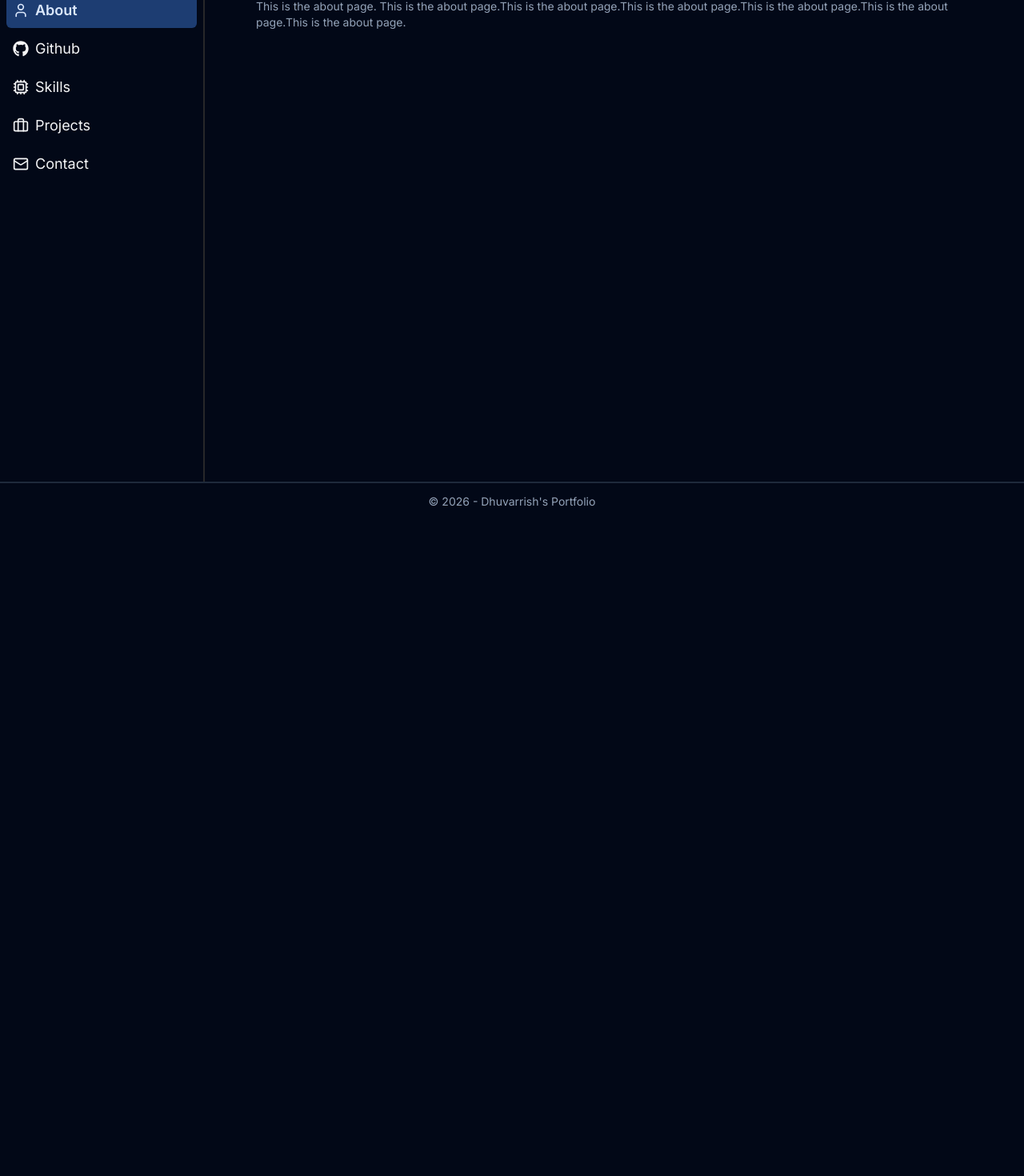
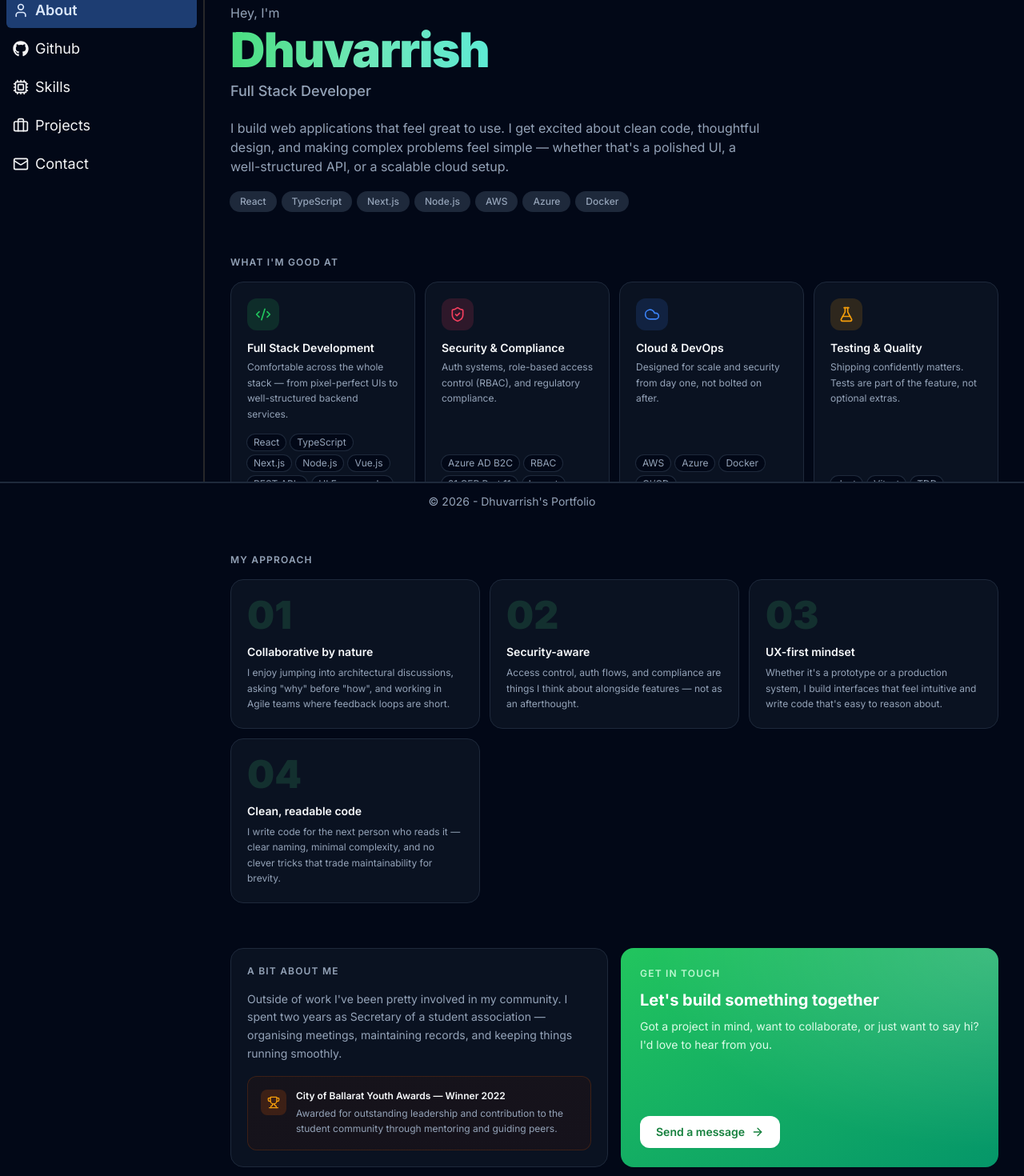
Before and after one commit to Dhuvarrish/portfolio-web, a Next.js app: page / in a window 1280 px wide. Shown: the part 150-1620 px from the top of the page at 80% size. Before the commit the page ends 800 px from the top, so only its background shows below. Built offline with nearby package versions, Linux system fonts and the light colour scheme.

Commit message:
About me page

```diff
--- a/app/page.tsx
+++ b/app/page.tsx
@@ -1,8 +1,233 @@
+import Link from "next/link";
+import { Code2, Cloud, Palette, FlaskConical, Trophy, ArrowRight, Users, ShieldCheck, Venus, Frame } from "lucide-react";
+
+const techStack = ["React", "TypeScript", "Next.js", "Node.js", "AWS", "Azure", "Docker"];
+
+const expertise = [
+  {
+    icon: Code2,
+    bg: "bg-green-500/10 dark:bg-green-500/15",
+    iconColor: "text-green-500",
+    title: "Full Stack Development",
+    tags: ["React", "TypeScript", "Next.js", "Node.js", "Vue.js", "REST APIs", "UI Frameworks"],
+    description: "Comfortable across the whole stack — from pixel-perfect UIs to well-structured backend services.",
+    cols: "sm:col-span-2 lg:col-span-1",
+  },
+  {
+    icon: ShieldCheck,
+    bg: "bg-rose-500/10 dark:bg-rose-500/15",
+    iconColor: "text-rose-500",
+    title: "Security & Compliance",
+    tags: ["Azure AD B2C", "RBAC", "21 CFR Part 11", "bcrypt"],
+    description: "Auth systems, role-based access control (RBAC), and regulatory compliance.",
+    cols: "",
+  },
+  {
+    icon: Cloud,
+    bg: "bg-blue-500/10 dark:bg-blue-500/15",
+    iconColor: "text-blue-500",
+    title: "Cloud & DevOps",
+    tags: ["AWS", "Azure", "Docker", "CI/CD"],
+    description: "Designed for scale and security from day one, not bolted on after.",
+    cols: "",
+  },
+
+  {
+    icon: FlaskConical,
+    bg: "bg-amber-500/10 dark:bg-amber-500/15",
+    iconColor: "text-amber-500",
+    title: "Testing & Quality",
+    tags: ["Jest", "Vitest", "TDD"],
+    description: "Shipping confidently matters. Tests are part of the feature, not optional extras.",
+    cols: "sm:col-span-2 lg:col-span-1",
+  },
+];
+
+const approach = [
+  {
+    num: "01",
+    icon: Users,
+    title: "Collaborative by nature",
+    description:
+      "I enjoy jumping into architectural discussions, asking \"why\" before \"how\", and working in Agile teams where feedback loops are short.",
+  },
+  {
+    num: "02",
+    icon: ShieldCheck,
+    title: "Security-aware",
+    description:
+      "Access control, auth flows, and compliance are things I think about alongside features — not as an afterthought.",
+  },
+  {
+    num: "03",
+    icon: Palette,
+    title: "UX-first mindset",
+    description:
+      "Whether it's a prototype or a production system, I build interfaces that feel intuitive and write code that's easy to reason about.",
+  },
+  {
+    num: "04",
+    icon: Code2,
+    title: "Clean, readable code",
+    description:
+      "I write code for the next person who reads it — clear naming, minimal complexity, and no clever tricks that trade maintainability for brevity.",
+  },
+];
+
 export default function AboutPage() {
   return (
-    <div className="p-4 md:p-8">
-      <h1 className="text-2xl md:text-3xl font-bold">About</h1>
-      <p className="mt-4 text-base md:text-sm text-muted-foreground">This is the about page. This is the about page.This is the about page.This is the about page.This is the about page.This is the about page.This is the about page.</p>
+    <div className="w-full py-8 md:py-10 space-y-14">
+
+      {/* Hero */}
+      <section className="space-y-5">
+        <div className="inline-flex items-center gap-2 rounded-full border border-border bg-muted/60 px-3 py-1.5">
+          <span className="relative flex h-2 w-2 shrink-0">
+            <span className="animate-ping absolute inline-flex h-full w-full rounded-full bg-green-400 opacity-75" />
+            <span className="relative inline-flex rounded-full h-2 w-2 bg-green-500" />
+          </span>
+          <span className="text-xs font-medium text-muted-foreground">Open to opportunities</span>
+        </div>
+
+        <div>
+          <p className="text-base text-muted-foreground mb-1">Hey, I&apos;m</p>
+          <h1 className="text-4xl md:text-6xl font-black tracking-tight leading-none">
+            <span className="bg-gradient-to-r from-green-700 via-emerald-600 to-teal-600 dark:from-green-400 dark:via-emerald-300 dark:to-teal-300 bg-clip-text text-transparent">
+              Dhuvarrish
+            </span>
+          </h1>
+          <p className="mt-2 text-lg font-medium text-muted-foreground">Full Stack Developer</p>
+        </div>
+
+        <p className="text-sm md:text-base text-muted-foreground leading-relaxed max-w-2xl">
+          I build web applications that feel great to use. I get excited about clean code,
+          thoughtful design, and making complex problems feel simple — whether that&apos;s a
+          polished UI, a well-structured API, or a scalable cloud setup.
+        </p>
+
+        <div className="flex flex-wrap gap-2">
+          {techStack.map((tag) => (
+            <span
+              key={tag}
+              className="rounded-full bg-muted px-3 py-1 text-xs font-medium text-muted-foreground ring-1 ring-border"
+            >
+              {tag}
+            </span>
+          ))}
+        </div>
+      </section>
+
+      {/* Expertise — bento grid */}
+      <section>
+        <p className="text-xs font-semibold uppercase tracking-widest text-muted-foreground mb-4">
+          What I&apos;m good at
+        </p>
+        <div className="grid grid-cols-1 sm:grid-cols-2 lg:grid-cols-4 gap-3">
+          {expertise.map((item) => (
+            <div
+              key={item.title}
+              className={`${item.cols} rounded-2xl border border-border bg-muted/30 p-5 hover:bg-muted/50 transition-colors flex flex-col gap-3`}
+            >
+              <div className={`inline-flex rounded-xl ${item.bg} p-2.5 w-fit`}>
+                <item.icon className={`size-5 ${item.iconColor}`} />
+              </div>
+              <div>
+                <p className="font-semibold text-sm mb-1">{item.title}</p>
+                <p className="text-xs text-muted-foreground leading-relaxed">
+                  {item.description}
+                </p>
+              </div>
+              <div className="flex flex-wrap gap-1.5 mt-auto pt-1">
+                {item.tags.map((tag) => (
+                  <span
+                    key={tag}
+                    className="rounded-full bg-background px-2 py-0.5 text-xs text-muted-foreground ring-1 ring-border"
+                  >
+                    {tag}
+                  </span>
+                ))}
+              </div>
+            </div>
+          ))}
+        </div>
+      </section>
+
+      {/* Approach — 3-col cards */}
+      <section>
+        <p className="text-xs font-semibold uppercase tracking-widest text-muted-foreground mb-4">
+          My approach
+        </p>
+        <div className="grid grid-cols-1 md:grid-cols-3 gap-3">
+          {approach.map((item) => (
+            <div
+              key={item.num}
+              className="rounded-2xl border border-border bg-muted/30 p-5 hover:bg-muted/50 transition-colors flex flex-col gap-3"
+            >
+              <span className="text-5xl font-black text-green-700/15 dark:text-green-400/15 leading-none select-none">
+                {item.num}
+              </span>
+              <div>
+                <p className="font-semibold text-sm mb-1.5">{item.title}</p>
+                <p className="text-xs text-muted-foreground leading-relaxed">
+                  {item.description}
+                </p>
+              </div>
+            </div>
+          ))}
+        </div>
+      </section>
+
+      {/* Personal + CTA — 2-col */}
+      <div className="grid grid-cols-1 md:grid-cols-2 gap-4">
+
+        {/* Personal */}
+        <section className="rounded-2xl border border-border bg-muted/30 p-5 flex flex-col gap-4">
+          <p className="text-xs font-semibold uppercase tracking-widest text-muted-foreground">
+            A bit about me
+          </p>
+          <p className="text-sm text-muted-foreground leading-relaxed">
+            Outside of work I&apos;ve been pretty involved in my community. I spent two years as
+            Secretary of a student association — organising meetings, maintaining records, and
+            keeping things running smoothly.
+          </p>
+          <div className="flex items-start gap-3 rounded-xl border border-amber-200/70 dark:border-amber-900/40 bg-gradient-to-br from-amber-50 to-orange-50 dark:from-amber-950/20 dark:to-orange-950/20 p-4 mt-auto">
+            <div className="rounded-lg bg-amber-100 dark:bg-amber-900/40 p-2 shrink-0">
+              <Trophy className="size-4 text-amber-500" />
+            </div>
+            <div>
+              <p className="font-semibold text-xs">City of Ballarat Youth Awards — Winner 2022</p>
+              <p className="text-xs text-muted-foreground mt-1 leading-relaxed">
+                Awarded for outstanding leadership and contribution to the student community
+                through mentoring and guiding peers.
+              </p>
+            </div>
+          </div>
+        </section>
+
+        {/* CTA */}
+        <section className="relative overflow-hidden rounded-2xl bg-gradient-to-br from-green-500 to-emerald-600 p-6 flex flex-col justify-between gap-6">
+          <div className="absolute inset-0 bg-[radial-gradient(ellipse_at_top_right,_rgba(255,255,255,0.18)_0%,_transparent_65%)]" />
+          <div className="relative">
+            <p className="text-xs font-semibold uppercase tracking-widest text-green-200 mb-3">
+              Get in touch
+            </p>
+            <p className="font-bold text-xl text-white leading-snug">
+              Let&apos;s build something together
+            </p>
+            <p className="text-sm text-green-100 mt-2 leading-relaxed">
+              Got a project in mind, want to collaborate, or just want to say hi?
+              I&apos;d love to hear from you.
+            </p>
+          </div>
+          <Link
+            href="/contact"
+            className="relative inline-flex items-center gap-2 rounded-xl bg-white text-green-700 px-5 py-2.5 text-sm font-semibold hover:bg-green-50 transition-colors w-fit shadow-sm"
+          >
+            Send a message
+            <ArrowRight className="size-4" />
+          </Link>
+        </section>
+
+      </div>
     </div>
-  )
+  );
 }
```
